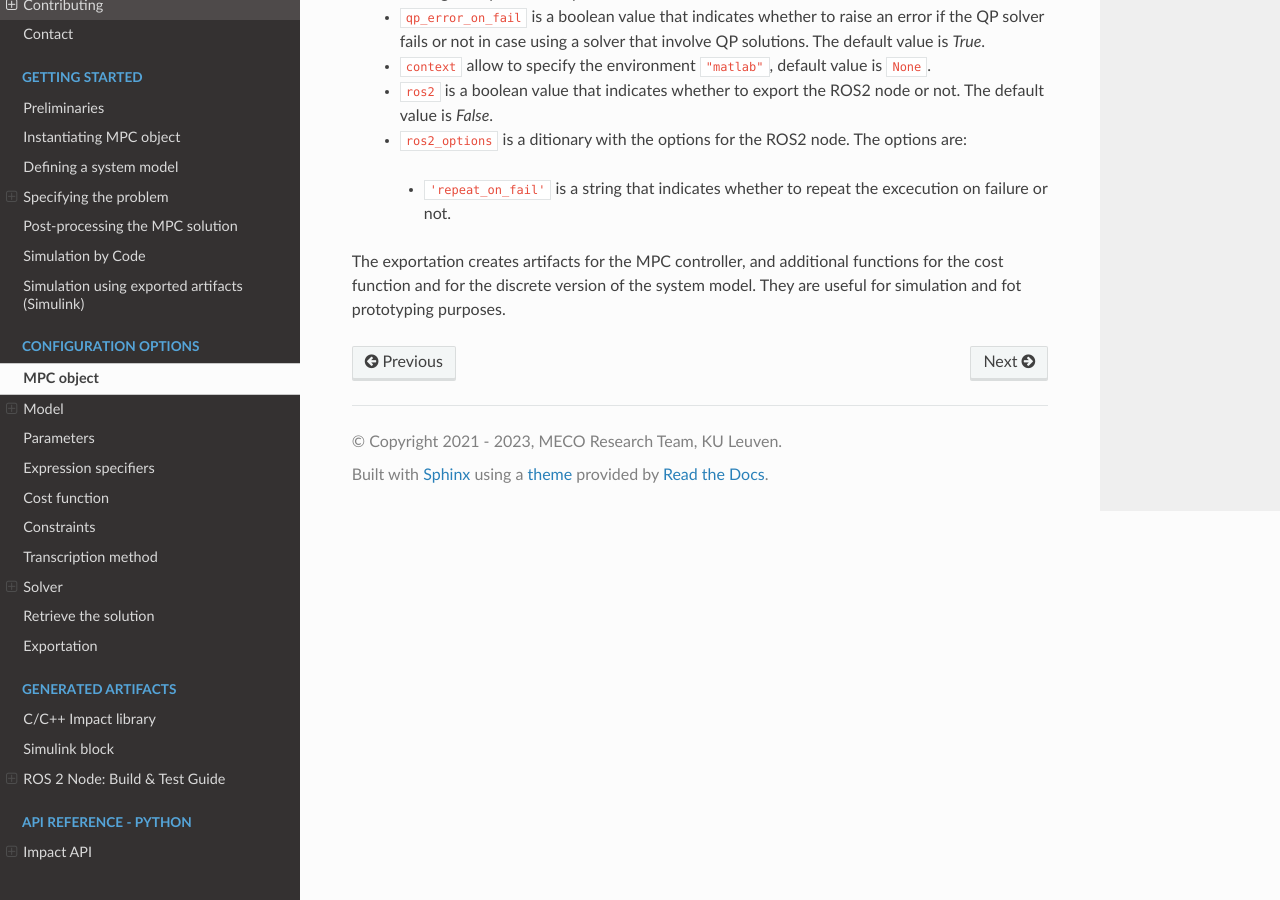
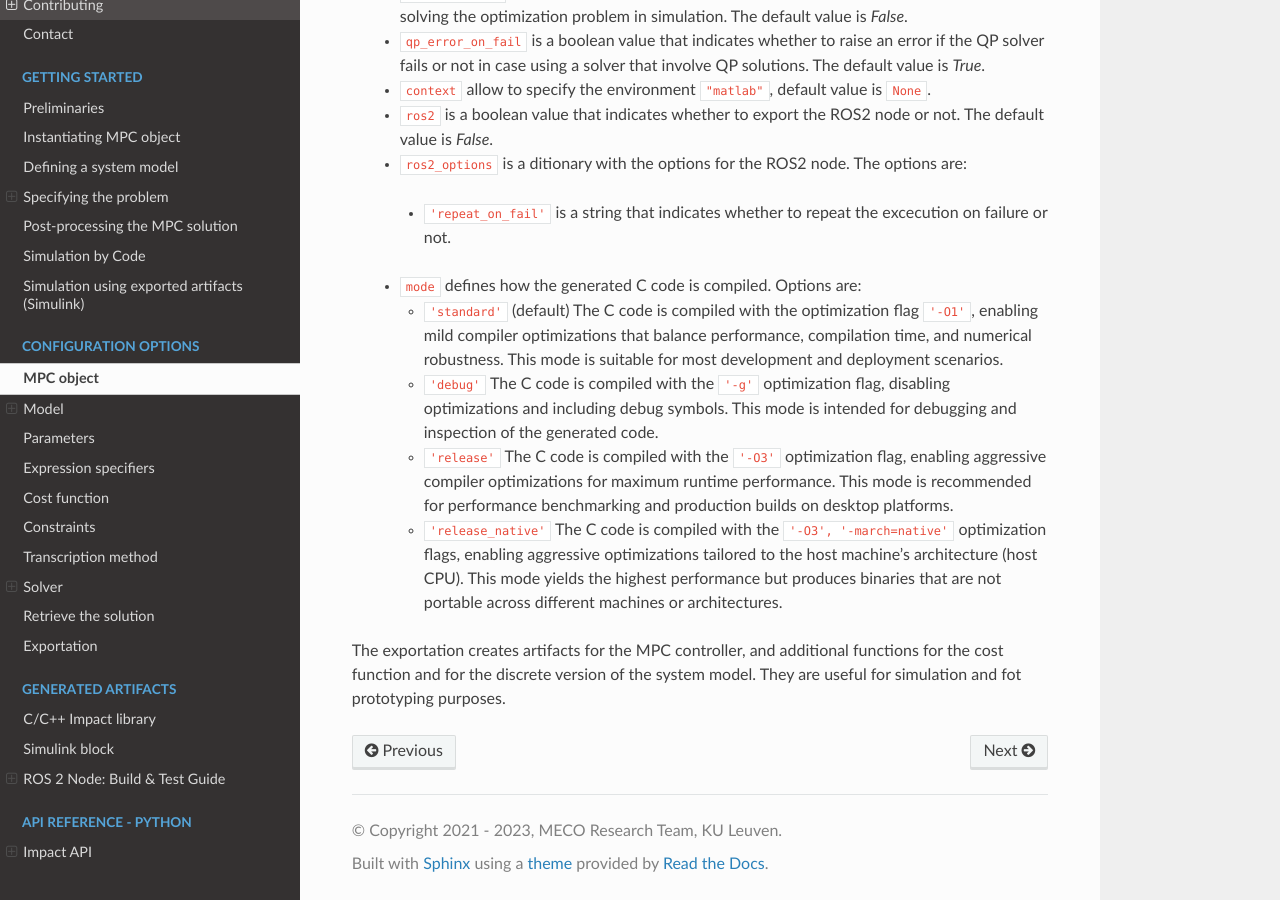
Before and after one commit to meco-group/impact, a Sphinx documentation site: the page built from docs/source/tutorial/configuration.rst, in a window 1280 px wide and 900 px high, scrolled down 7796 px. Built offline with Sphinx 7.4.7 and the Read the Docs theme 3.1.0, drawn with Linux system fonts in a browser that asks for light colours; pages that are not in the unit, such as notebooks, are missing from menus; some of the changed text lies outside the part shown.

Commit message:
small modification to adjust reading parameters while exporting using Acados. And small documentation fixes

```diff
--- a/docs/source/tutorial/configuration.rst
+++ b/docs/source/tutorial/configuration.rst
@@ -259,7 +259,7 @@
 
 
 :code:`Acados` `Acados <https://docs.acados.org/>`_ is a toolbox for optimal control and nonlinear MPC, it offers QP, and NLP solvers tailored for real-time applications. It interfaces different solvers like HPIPM, qpOASES, DAQP and OSQP.
-Acados can be used in Impact, it is invoked using the function :code:`external_method()` in the :code:`.method()` definition of the problem. It defines transcription and solver, all acados parameters and solvers are configured there.
+Acados can be used in Impact, it is invoked using the function :code:`external_method()` in the :code:`.method()` definition of the problem. It defines transcription and solver, all acados parameters and solvers are configured there (An illustrative example of this solver is provided in the examples folder).
 
 ----------------------
 Initial guess
@@ -339,4 +339,11 @@
 
     * :code:`'repeat_on_fail'` is a string that indicates whether to repeat the excecution on failure or not.
 
+  *   :code:`mode` defines how the generated C code is compiled. Options are:
+
+      * :code:`'standard'` (default) The C code is compiled with the optimization flag :code:`'-O1'`, enabling mild compiler optimizations that balance performance, compilation time, and numerical robustness. This mode is suitable for most development and deployment scenarios.
+      * :code:`'debug'` The C code is compiled with the :code:`'-g'` optimization flag, disabling optimizations and including debug symbols. This mode is intended for debugging and inspection of the generated code.
+      * :code:`'release'` The C code is compiled with the :code:`'-O3'` optimization flag, enabling aggressive compiler optimizations for maximum runtime performance. This mode is recommended for performance benchmarking and production builds on desktop platforms.
+      * :code:`'release_native'` The C code is compiled with the :code:`'-O3', '-march=native'` optimization flags, enabling aggressive optimizations tailored to the host machine's architecture (host CPU). This mode yields the highest performance but produces binaries that are not portable across different machines or architectures.
+
 The exportation creates artifacts for the MPC controller, and additional functions for the cost function and for the discrete version of the system model. They are useful for simulation and fot prototyping purposes.
--- a/docs/source/tutorial/getting_started.rst
+++ b/docs/source/tutorial/getting_started.rst
@@ -55,7 +55,7 @@
 
         mpc = MPC('T', 2.0);
 
-It is possible to have a dynamic horizon length, it will become an additional variable of the problem. Such problems are known as free-time problems.
+(variation of the MPC object instantiation) It is possible to have a dynamic horizon length, it will become an additional variable of the problem. Such problems are known as free-time problems.
 
 .. tab:: Python
 
```
Also changed, not shown: 1 other file.
